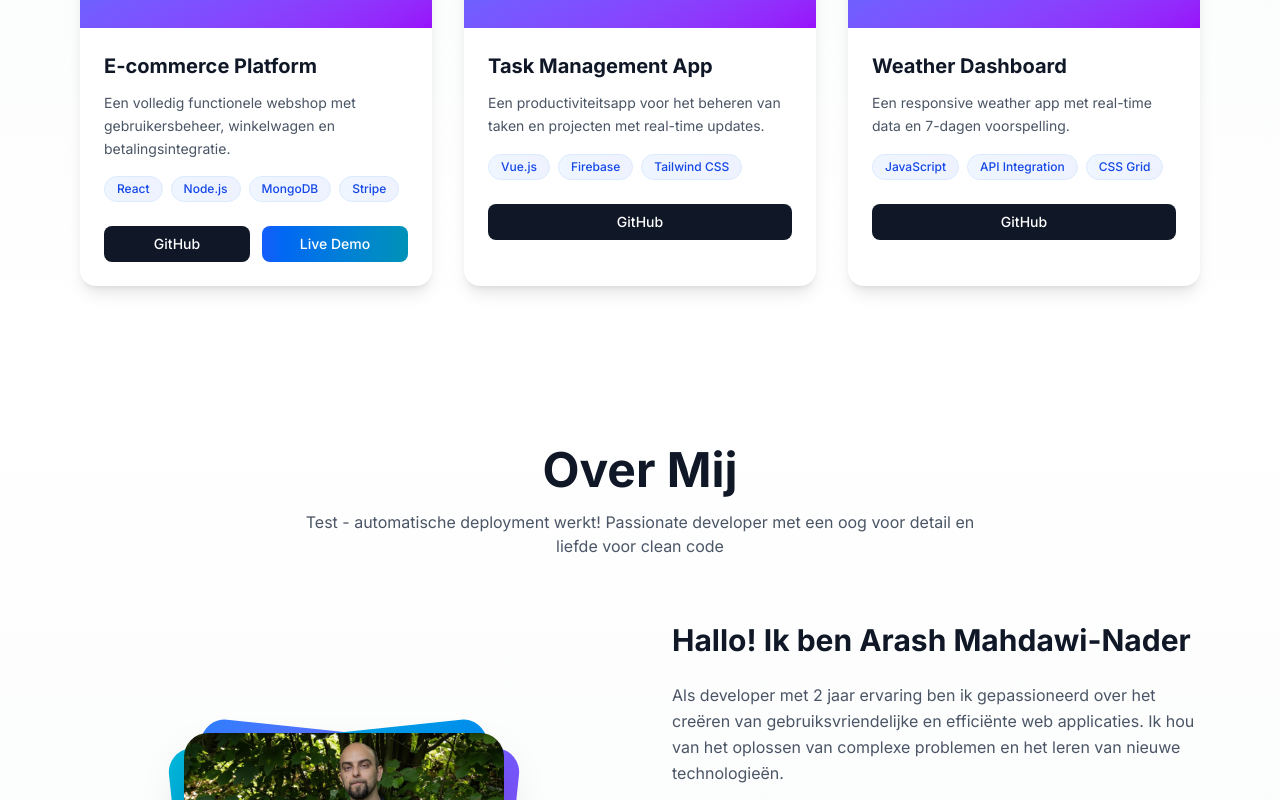
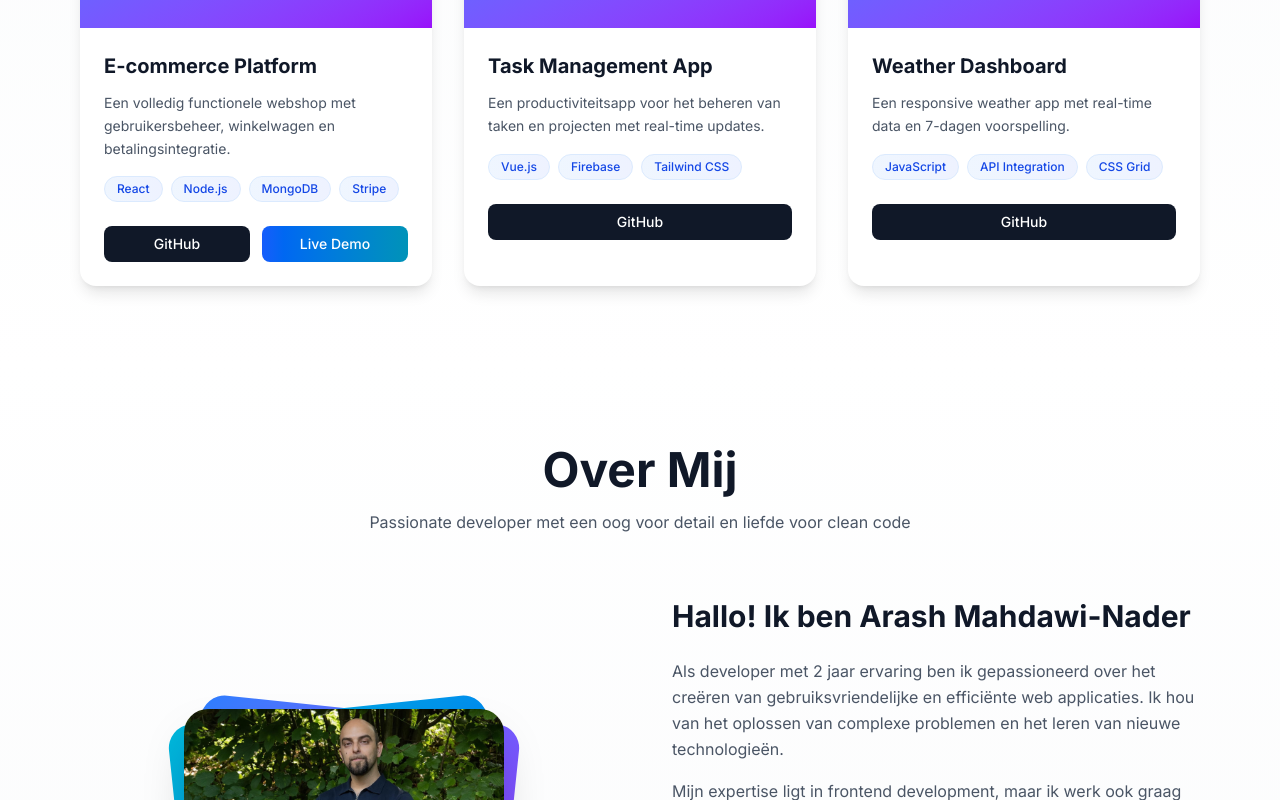
Before and after one commit to ArashMahdawi/portfolio, a Next.js app: page / in a window 1280 px wide. Shown: the part 1196-1996 px from the top of the page. Built offline with nearby package versions, Linux system fonts and the light colour scheme.

Commit message:
Wijzigingen in About sectie

```diff
--- a/src/components/sections/About.tsx
+++ b/src/components/sections/About.tsx
@@ -24,7 +24,6 @@ export default function About() {
             Over Mij
           </h2>
           <p className="text-gray-600 max-w-2xl mx-auto">
-            Test - automatische deployment werkt!
             Passionate developer met een oog voor detail en liefde voor clean code
           </p>
         </motion.div>
```
